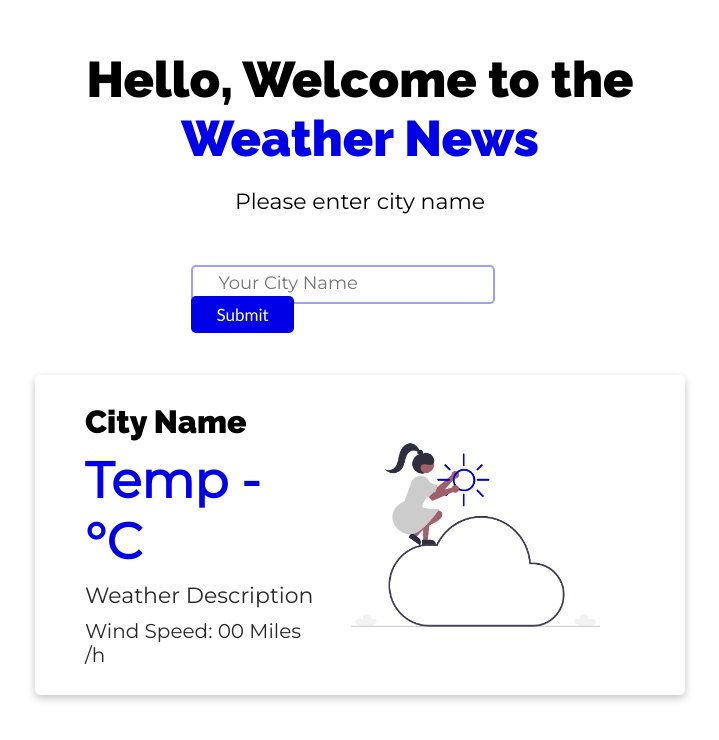
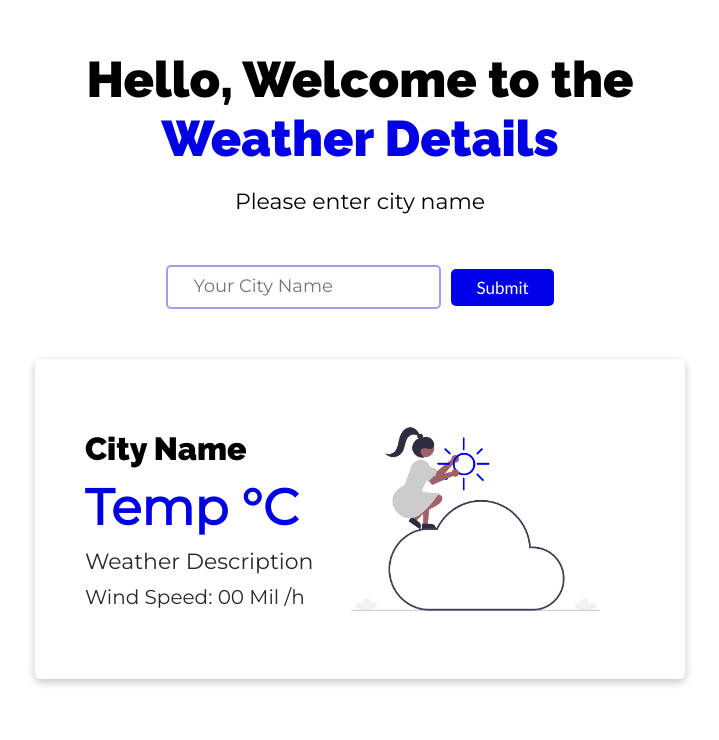
Before and after one commit to shaheer1429/shaheer-weather-app, a plain HTML site: page index.html in a window 1280 px wide. Shown: the whole page, without its empty margins (280-999 px from the left). Drawn offline with Linux system fonts and the light colour scheme.

Commit message:
more changes

```diff
--- a/app.js
+++ b/app.js
@@ -15,7 +15,7 @@ const show = function (city) {
     })
     .then(function (data) {
       cityName.textContent = data.list[0].name;
-      windSpeed.textContent = data.list[0].wind.speed + 'Miles / h';
+      windSpeed.textContent = data.list[0].wind.speed + ' Mil /h';
       desc.textContent = data.list[0].weather[0].description;
       temp.textContent = Math.trunc(data.list[0].main.temp - 273.15) + ' ° C';
     })
--- a/index.html
+++ b/index.html
@@ -12,7 +12,7 @@
       <div class="title">
         <h2>
           Hello, Welcome to the
-          <span style="color: #0000e6">Weather News</span>
+          <span style="color: #0000e6">Weather Details</span>
         </h2>
         <p>Please enter city name</p>
       </div>
@@ -23,11 +23,11 @@
       <div class="card">
         <div class="text">
           <h1 class="name">City Name</h1>
-          <h1 class="temp">Temp - °C</h1>
+          <h1 class="temp">Temp °C</h1>
           <p class="desc">Weather Description</p>
           <div class="wind">
             <span>Wind Speed: </span>
-            <span class="windSpeed">00 Miles /h</span>
+            <span class="windSpeed">00 Mil /h</span>
           </div>
         </div>
         <div class="img">
--- a/style.css
+++ b/style.css
@@ -27,13 +27,20 @@
   font-size: 22px;
   padding-top: 20px;
 }
+form {
+  display: flex;
+  justify-content: center;
+  align-items: center;
+  gap: 10px;
+}
 form input {
   padding: 10px 25px;
-  width: 90%;
+  width: 80%;
   border-radius: 5px;
   border: none;
   border: 2px solid #0000e660;
   outline: none;
+  font-size: 17px;
 }
 input:focus {
   outline-style: solid;
```
